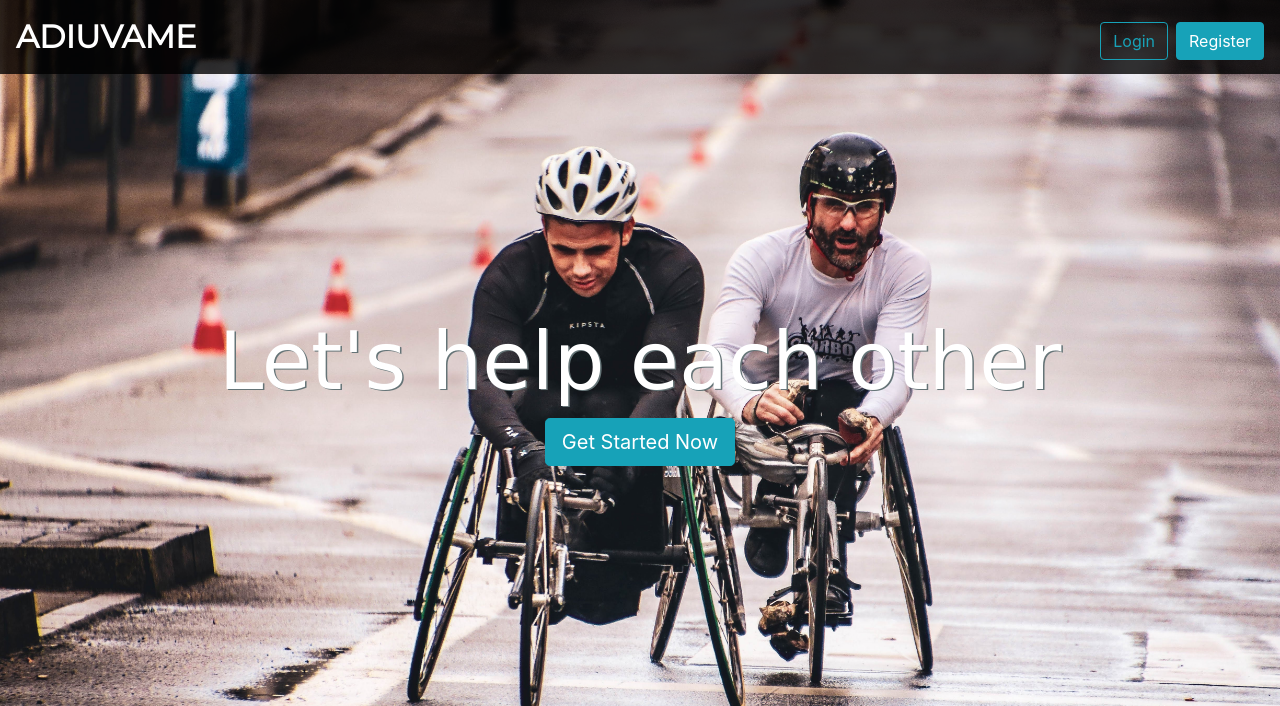
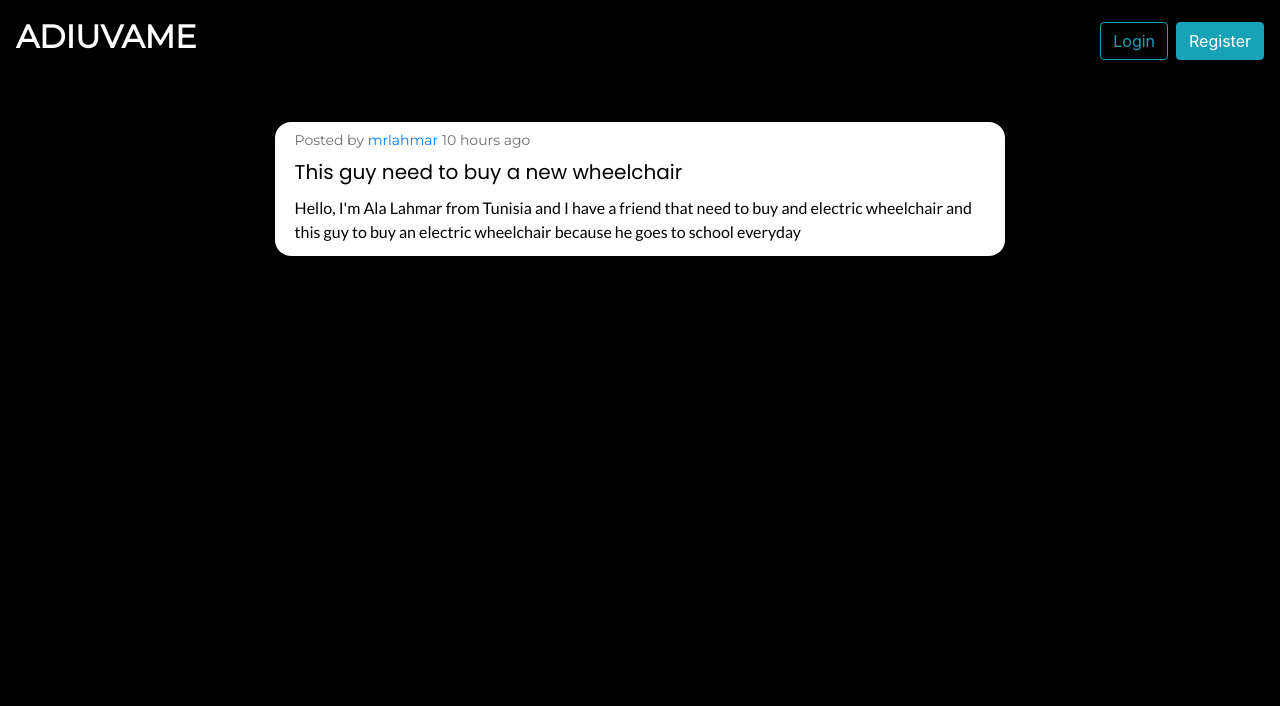
Before and after one commit to mrlahmar/adiuvame, a Flask app: page / in a window 1280 px wide. Shown: the top 706 px of the page. Run offline with Flask 2, Linux system fonts and the light colour scheme; some libraries are stand-ins or nearby versions; some web fonts are replaced.

Commit message:
Pre-Final Design of all pages

```diff
--- a/application.py
+++ b/application.py
@@ -30,7 +30,7 @@ def after_request(response):
 
 @app.route("/")
 def index():
-    return render_template("index.html")
+    return render_template("in2.html")
 
 
 @app.route("/register", methods=["GET", "POST"])
@@ -164,10 +164,14 @@ def myactivity():
     posts = db.execute("SELECT * FROM post WHERE post_publisher=:current_user",{"current_user":session["user_id"]}).fetchall()
     return render_template("myactivity.html",posts=posts)
 
-@app.route("/settings",methods=["GET","POST"])
+@app.route("/changepassword",methods=["GET","POST"])
 @login_required
 def settings():
-    return render_template("settings.html")
+    return render_template("changepassword.html")
+
+@app.route("/error")
+def error():
+    return render_template("error.html")
 
 def errorhandler(e):
     """Handle error"""
--- a/static/styles.css
+++ b/static/styles.css
@@ -1,18 +1,17 @@
 @import url('https://fonts.googleapis.com/css?family=Montserrat&display=swap');
 @import url('https://fonts.googleapis.com/css?family=Viga&display=swap');
-/*
-html,body {
-    font-family: 'Montserrat', sans-serif;
-}*/
+@import url('https://fonts.googleapis.com/css?family=Poppins&display=swap');
+@import url('https://fonts.googleapis.com/css?family=Lato&display=swap');
 
 body {
-    /* background color for all pages
-    background-color: black; */
+    /* background color for all pages */
+    background-color: black;
+    color: white; /*
     background-image: url("bg-image.jpg");
     background-position: center;
     background-repeat: no-repeat;
     background-attachment: fixed;
-    background-size: 100%;
+    background-size: 100%;*/
 }
 
 nav {
@@ -31,18 +30,12 @@ main .form-control {
     /* center form controls */
     display: inline-block;
     /* override Bootstrap's 100% width for form controls */
-    width: auto;
+    width: 70%;
 }
 
 main {
     /* center contents */
     text-align: center;
-}
-
-.post-el {
-    height: 5em;
-    width: 15em;
-    background-color: white;
 }
 
 .non-style {
@@ -128,6 +121,7 @@ main {
 }
 
 .form-title {
+    color: white;
     text-align: left;
     padding-left: .6em;
     margin-bottom: .7em;
@@ -151,3 +145,101 @@ main[name="home-main"] {
     align-content: center;
     padding-top: 15rem !important;
 }
+
+/* Code for post item */
+
+main[name="all-posts"]
+{
+    color: black;
+}
+
+.post-container {
+    background: white;
+    color: black;
+    width: 70%;
+    height: auto;
+    border-radius: 1em;
+    font-family: 'Poppins', sans-serif;
+    text-align: left;
+    padding-left: 20px;
+    padding-top: .4em;
+    padding-right: 20px;
+    margin: auto;
+}
+
+.post-publisher {
+    font-family: 'Montserrat', sans-serif;
+    font-size: 14px;
+    color: rgb(110, 110, 110);
+}
+
+.post-content {
+    color: black;
+    padding-bottom: .7em;
+}
+
+p {
+    font-family: 'Lato', sans-serif;
+}
+
+.post-title {
+    margin-top: .4em;
+    margin-bottom: .6em;
+}
+
+#post-link:link {
+    color: black;
+}
+
+#post-link:visited {
+    color: black;
+}
+
+#post-link:active {
+    color: black;
+}
+
+/* */
+.newpost-title {
+    color: white;
+    text-align: left;
+    padding-left: 5em;
+    margin-bottom: .7em;
+}
+
+/* */
+.chng-pass-title {
+    margin-bottom: 1em;
+}
+
+/* User */
+.user-item {
+    background-color: rgb(226, 226, 226);
+    color: black;
+    width: 25%;
+    min-width: 25%;
+    margin: auto;
+    border-radius: 25px;
+}
+
+#user-fname {
+    padding-top: .4em;
+}
+
+#user_username {
+    padding-bottom: .4em;
+    color:rgb(110, 110, 110);
+}
+
+#comment {
+    width: 100%;
+}
+
+button[name="cmnt-btn"] {
+    font-family: sans-serif;
+    margin-bottom: .7em;
+}
+
+form[name="cmnt-form"] {
+    text-align: right;
+}
--- /dev/null
+++ b/templates/in2.html
@@ -0,0 +1,18 @@
+{% extends "layout.html" %}
+
+{% block title %}
+	Home
+{% endblock %}
+
+{% block main %}
+<main class="container p-5" name="all-posts">
+    <div class="post-container">
+        <span class="post-publisher">Posted by <a href="#">mrlahmar</a> 10 hours ago</span>
+        <a id="post-link" href="#"><h5 class="post-title">This guy need to buy a new wheelchair</h5>
+        <p class="post-content">
+            Hello, I'm Ala Lahmar from Tunisia and I have a friend that need to buy and electric wheelchair
+            and this guy to buy an electric wheelchair because he goes to school everyday
+        </p></a>
+    </div>
+</main>
+{% endblock %}
--- a/templates/layout.html
+++ b/templates/layout.html
@@ -31,13 +31,13 @@
             <div class="collapse navbar-collapse" id="navbar">
                 {% if session.user_id %}
                     <ul class="navbar-nav mr-auto mt-2">
-                        <li class="nav-item"><a class="nav-link" href="/quote">About</a></li>
-                        <li class="nav-item"><a class="nav-link" href="/buy">Users</a></li>
-                        <li class="nav-item"><a class="nav-link" href="/myposts">My Posts</a></li>
+                        <li class="nav-item pr-2"><a class="badge badge-pill badge-info" href="/publish">New Post</a></li>
+                        <li class="nav-item pr-2"><a class="badge badge-pill badge-info" href="/users">Users</a></li>
+                        <li class="nav-item"><a class="badge badge-pill badge-info" href="/myactivity">My Activity</a></li>
                     </ul>
                     <ul class="navbar-nav ml-auto mt-2">
-                        <li class="nav-item"><a class="nav-link" href="/settings">Settings</a></li>
-                        <li class="nav-item"><a class="nav-link" href="/logout">Log Out</a></li>
+                        <li class="nav-item pr-2"><a class="badge badge-pill badge-info" href="/changepassword">Change Password</a></li>
+                        <li class="nav-item"><a class="badge badge-pill badge-info" href="/logout">Log Out</a></li>
                     </ul>
                 {% else %}
                     <ul class="navbar-nav ml-auto mt-2">
```
Also changed, not shown: templates/changepassword.html (added, +23 -0 lines), templates/error.html (added, +12 -0 lines), templates/myactivity.html (+7 -2 lines), templates/posts.html (+17 -10 lines), templates/publish.html (+7 -6 lines), templates/users.html (+8 -5 lines), Untitled.png (deleted), templates/settings.html (deleted).
